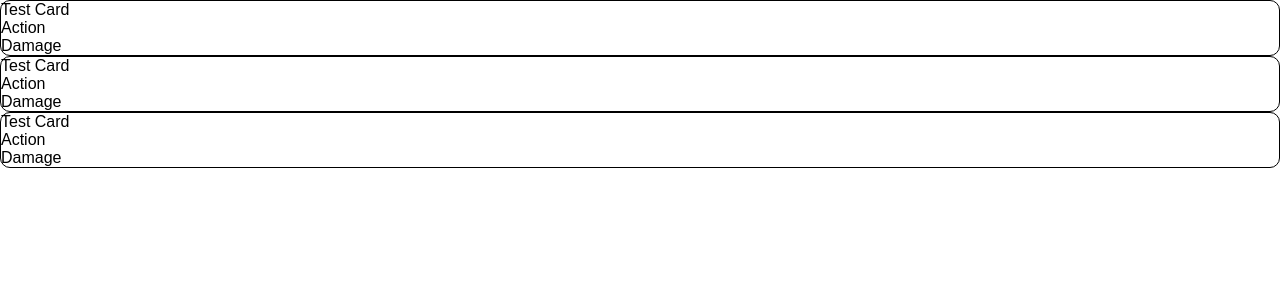
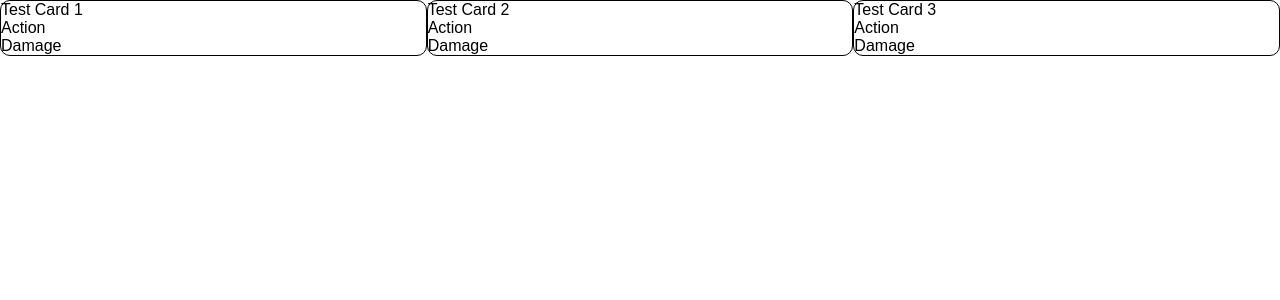
Before and after one commit to N1cc3/trigger-arena, a React app: page / in a window 1280 px wide. Shown: the top 300 px of the page. Built offline with nearby package versions, Linux system fonts and the light colour scheme; no server answers.

Commit message:
Added Cards component.

```diff
--- a/src/App.js
+++ b/src/App.js
@@ -1,6 +1,6 @@
 import React, { Component } from 'react'
 import socketIOClient from 'socket.io-client'
-import Card from './Card'
+import Cards from './Cards'
 
 class App extends Component {
   constructor() {
@@ -28,11 +28,7 @@ class App extends Component {
     })
 
     return (
-      <div>
-        <Card></Card>
-        <Card></Card>
-        <Card></Card>
-      </div>
+      <Cards/>
     )
   }
 }
--- a/src/Card.js
+++ b/src/Card.js
@@ -2,32 +2,17 @@ import React, { Component } from 'react'
 import styles from './Card.css'
 
 class Card extends Component {
-  constructor() {
-    super()
-
-    this.state = {
-      name: 'Test Card',
-      trigger: {
-        type: 'Action',
-      },
-      effect: {
-        type: 'Damage',
-        target: 'all',
-        amount: 1,
-      },
-    }
-  }
   render() {
     return (
       <div className={styles.card}>
         <div>
-          {this.state.name}
+          {this.props.card.name}
         </div>
         <div>
-          {this.state.trigger.type}
+          {this.props.card.trigger.type}
         </div>
         <div>
-          {this.state.effect.type}
+          {this.props.card.effect.type}
         </div>
       </div>
     )
--- /dev/null
+++ b/src/Cards.css
@@ -0,0 +1,9 @@
+.cards {
+  width: 100%;
+  height: 100%;
+
+  display: flex;
+  flex-direction: row;
+  justify-content: space-around;
+  align-items: center;
+}
--- /dev/null
+++ b/src/Cards.js
@@ -0,0 +1,57 @@
+import React, { Component } from 'react'
+import styles from './Cards.css'
+import Card from './Card'
+
+class Cards extends Component {
+  constructor() {
+    super()
+
+    this.state = {
+      cards: [
+        {
+          name: 'Test Card 1',
+          trigger: {
+            type: 'Action',
+          },
+          effect: {
+            type: 'Damage',
+            target: 'all',
+            amount: 1,
+          },
+        },
+        {
+          name: 'Test Card 2',
+          trigger: {
+            type: 'Action',
+          },
+          effect: {
+            type: 'Damage',
+            target: 'all',
+            amount: 1,
+          },
+        },
+        {
+          name: 'Test Card 3',
+          trigger: {
+            type: 'Action',
+          },
+          effect: {
+            type: 'Damage',
+            target: 'all',
+            amount: 1,
+          },
+        },
+      ],
+    }
+  }
+  render() {
+    return (
+      <div className={styles.cards}>
+        {this.state.cards.map(card => (
+          <Card card={card} />
+        ))}
+      </div>
+    )
+  }
+}
+export default Cards;
--- a/src/index.css
+++ b/src/index.css
@@ -2,4 +2,6 @@ body {
   margin: 0;
   padding: 0;
   font-family: sans-serif;
+  width: 100vw;
+  height: 100vh;
 }
```
